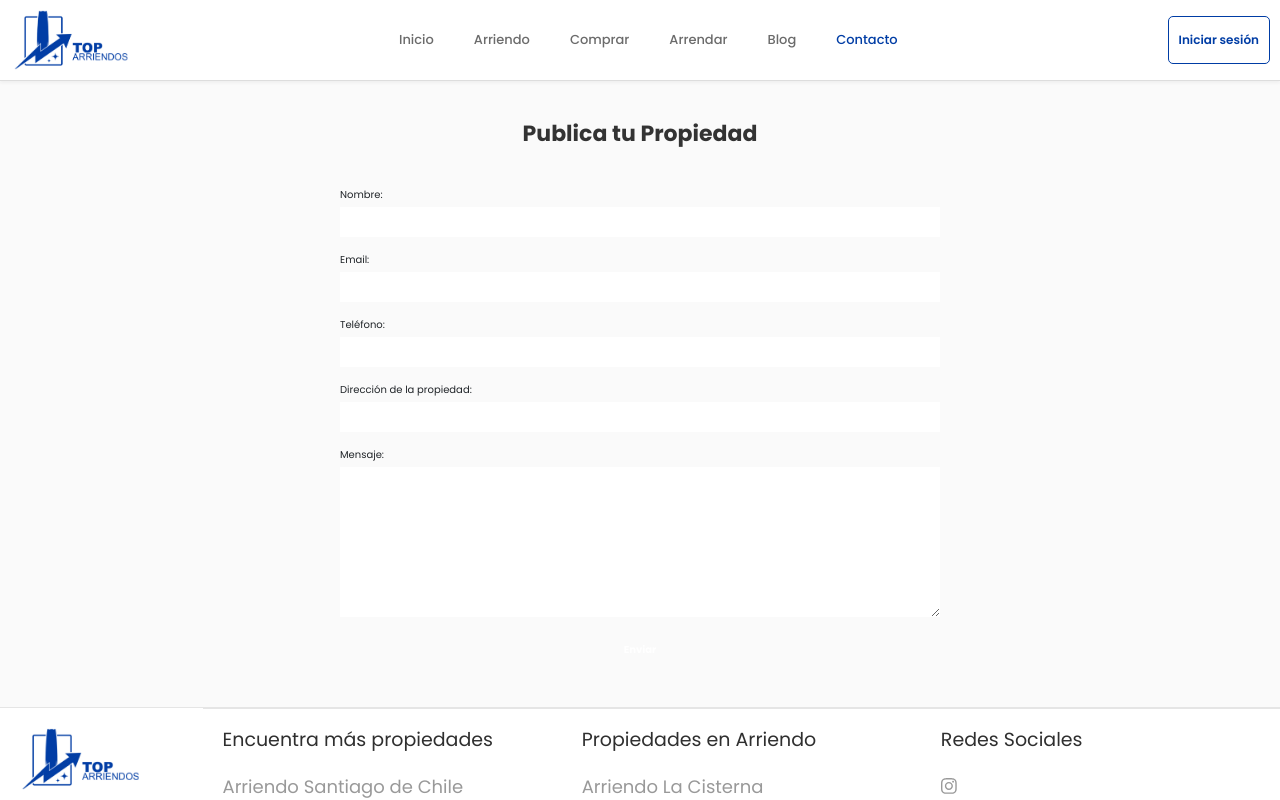
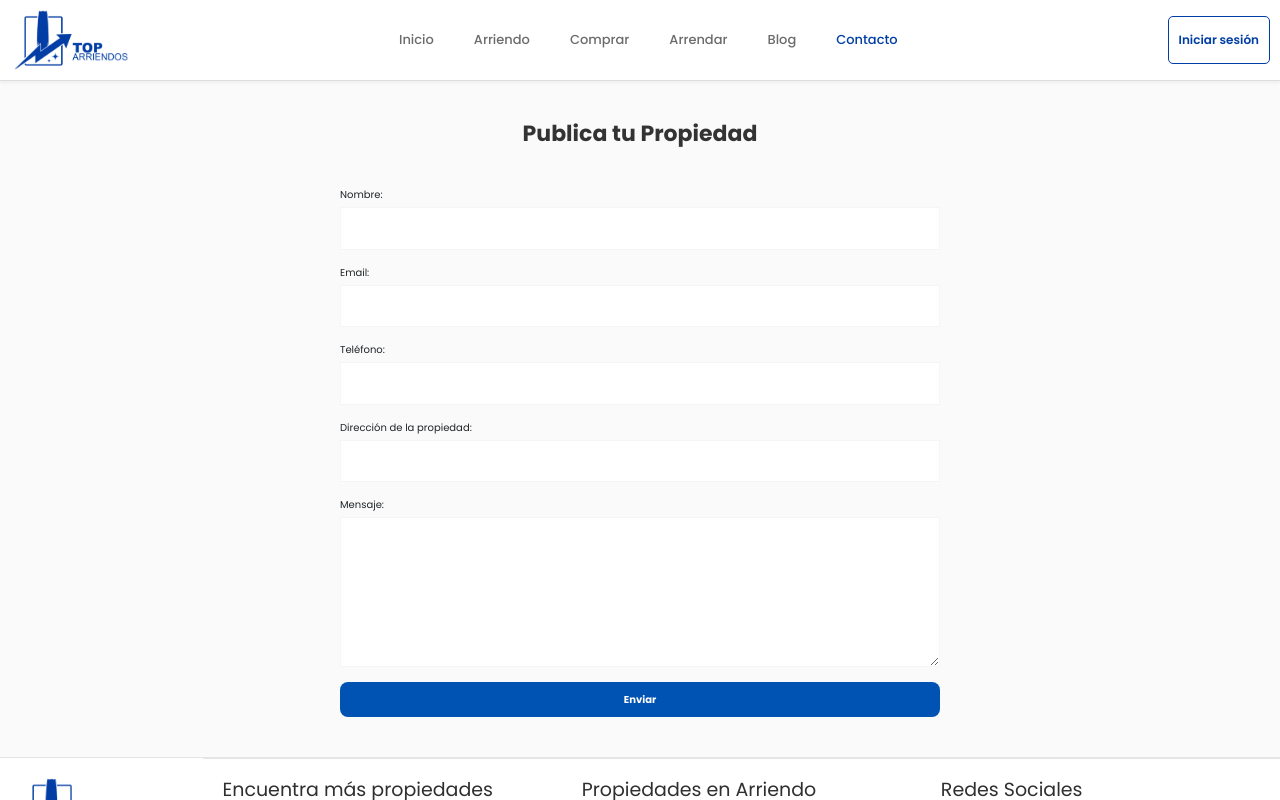
Before and after one commit to frodzeketh/toparriendos-react, a React (Create React App) app: page /contacto in a window 1280 px wide. Shown: the top 800 px of the page. Built offline with nearby package versions, Linux system fonts and the light colour scheme.

Commit message:
inpu17pz

```diff
--- a/src/global.css
+++ b/src/global.css
@@ -373,7 +373,7 @@
 
 .search-input-container input {
   flex: 1;
-  padding: 1rem;
+  padding: 17px;
   border: none;
   border-radius: 4px;
   font-size: 1.4rem;
@@ -431,7 +431,8 @@
   }
 
   .search-input-container input {
-    padding: 0.75rem;
+    padding: 17px;
+    font-size: 17px;
   }
 
   .search-input-container button {
@@ -528,7 +529,17 @@
 
 @media (max-width: 768px) {
   .search-input-container input {
-    font-size: 1rem;  /* Reduce el tamaño de fuente en móviles */
+    font-size: 17px;  /* Reduce el tamaño de fuente en móviles */
+    /* Reduce el tamaño de fuente en móviles */
+    /* Reduce el tamaño de fuente en móviles */
+    /* Reduce el tamaño de fuente en móviles */
+    /* Reduce el tamaño de fuente en móviles */
+    /* Reduce el tamaño de fuente en móviles */
+    /* Reduce el tamaño de fuente en móviles */
+    /* Reduce el tamaño de fuente en móviles */
+    /* Reduce el tamaño de fuente en móviles */
+
+    /* Reduce el tamaño de fuente en móviles */
 
   }
 }
@@ -3408,9 +3419,10 @@
 .form-input,
 .form-textarea {
   padding: 0.75rem;
-  border: 1px solid var(--color-border);
+  border: 1px solid #f5f5f5;
+  border-radius: 8px;
   border-radius: var(--border-radius);
-  font-size: 1rem;
+  font-size: 17px;
 }
 
 .form-textarea {
@@ -3420,10 +3432,10 @@
 
 .form-submit-button {
   padding: 1rem;
-  background-color: var(--color-primary);
+  background-color: #0053B3;
   color: white;
   border: none;
-  border-radius: var(--border-radius);
+  border-radius: 8px;
   font-size: 1rem;
   font-weight: bold;
   cursor: pointer;
--- a/src/pages/Contacto.jsx
+++ b/src/pages/Contacto.jsx
@@ -18,7 +18,7 @@ function Contacto() {
     <main className="contacto-main">
       <h1 className="page-title">Publica tu Propiedad</h1>
 
-      {localidadSeleccionada && <h2>Vende tu propiedad en: {localidadSeleccionada}</h2>}
+      {localidadSeleccionada && <h2 className="page-title">Vende tu propiedad en: {localidadSeleccionada}</h2>}
 
       <div className="contact-form-container">
         <form className="contact-form">
```
